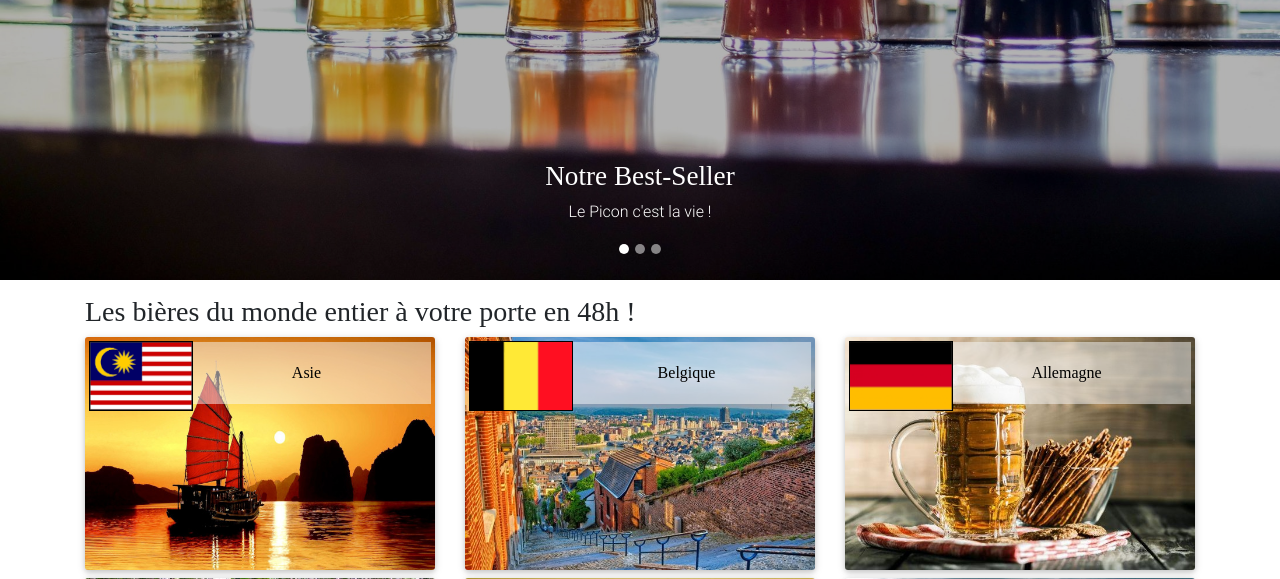
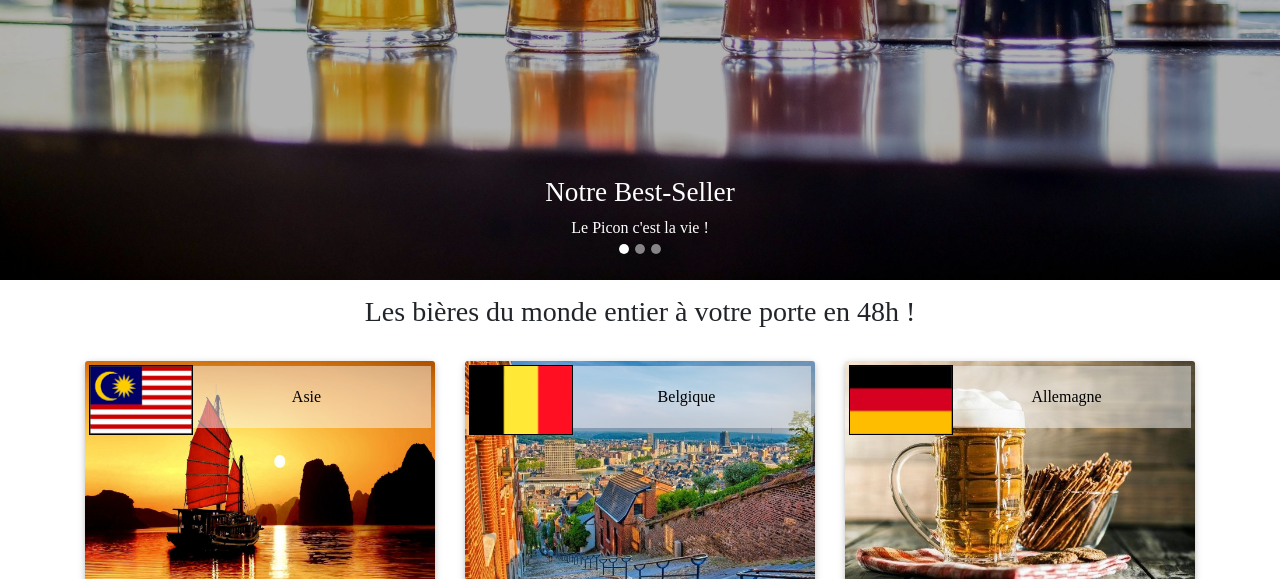
Before and after one commit to Allmytc/Projet-1-Wild-Beer, a PHP site: page / in a window 1280 px wide. Shown: the part 741-1320 px from the top of the page. Run offline with PHP 8.4, Linux system fonts and the light colour scheme; data that the repository does not hold is empty.

Commit message:
easteregg

```diff
--- a/asset/includes/indexCategories.php
+++ b/asset/includes/indexCategories.php
@@ -3,7 +3,7 @@
 
 <div class="col-sm-6 col-lg-4 mb-2">
   <!--asia category -->
-  <a href="<?= $category[O] ?>">
+  <a href="<?= $category[0] ?>">
     <div class="card">
       <img src="<?= $category[1] ?>" class="card-img" alt="image représentant <?= $category[2] ?>">
       <div class="card-img-overlay ">
--- a/public/css/style.css
+++ b/public/css/style.css
@@ -220,6 +220,16 @@ filter : grayscale(50%);
     color: white;
 }
 
+.tom-picon-link{
+    color:white;
+}
+.tom-picon-link:hover{
+    color:white; !important
+}
+.tom-picon-link:visited{
+    color: white;
+}
+
 
 /*CSS CATEGORIES JEAN MICHEL */
 
--- a/public/index.php
+++ b/public/index.php
@@ -20,7 +20,7 @@
       </div>
       <div class="carousel-caption">
         <h3 class="h3-responsive">Notre Best-Seller</h3>
-        <p>Le Picon c'est la vie !</p>
+        <a  class="tom-picon-link"href="https://www.contrepoints.org/2018/08/06/269760-petite-histoire-picon">Le Picon c'est la vie !</a>
       </div>
     </div>
     <div class="carousel-item">
@@ -64,14 +64,14 @@
 
 <div class="container">
   <section id="categories">
-    <h3>Les bières du monde entier à votre porte en 48h !</h3>
+    <h3 class="text-center">Les bières du monde entier à votre porte en 48h !</h3><br>
     <div class="row d-flex justify-content-around align-self-center">
 
       <?php foreach ($myCategories as $category){
         include('../asset/includes/indexCategories.php');
       }?>
 
-    </div>
+    </div><br>
   </section>
 </div>
 
```
